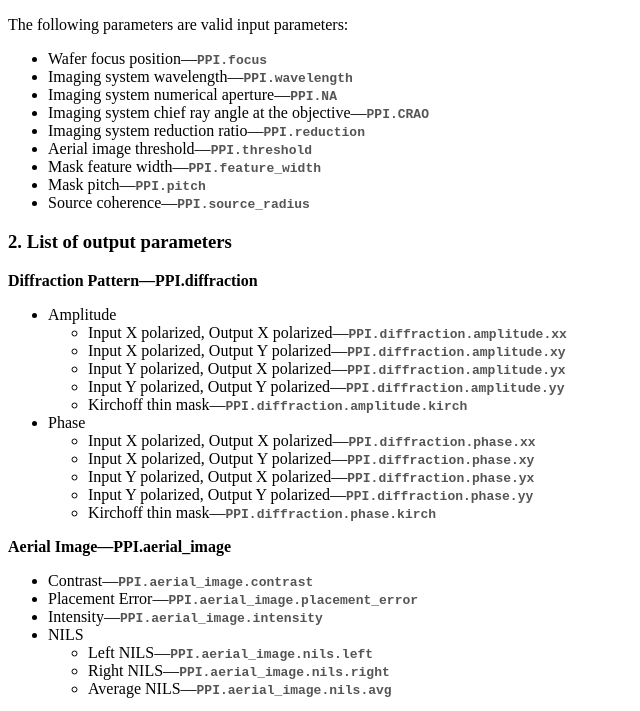
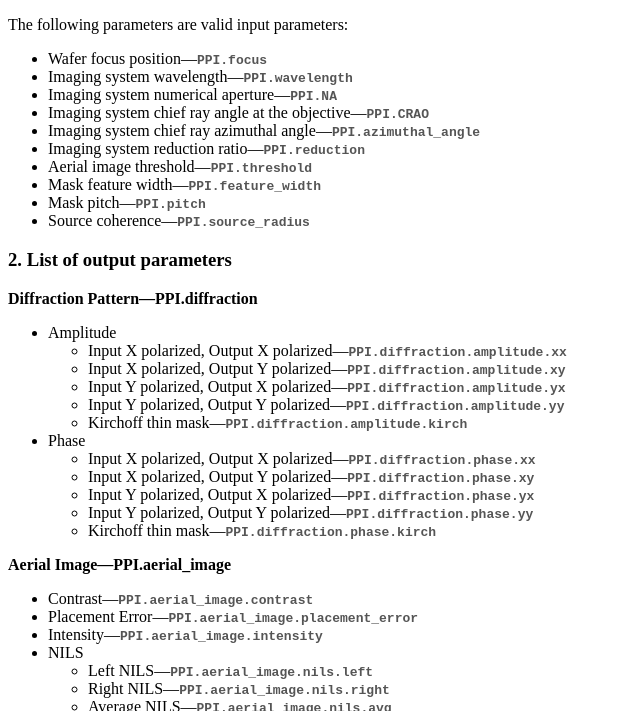
Before and after one commit to zlevinson/EasyPPI, a plain HTML site: page docs/API.html in a window 1280 px wide. Shown: the part 91-802 px from the top of the page, without its empty margins (0-640 px from the left). Drawn offline with Linux system fonts and the light colour scheme.

Commit message:
Added chief ray azimuthal angle

```diff
--- a/docs/API.html
+++ b/docs/API.html
@@ -34,6 +34,7 @@
 				<li>Imaging system wavelength&mdash;<span class='code'>PPI.wavelength</span></li>
 				<li>Imaging system numerical aperture&mdash;<span class='code'>PPI.NA</span></li>
 				<li>Imaging system chief ray angle at the objective&mdash;<span class='code'>PPI.CRAO</span></li>
+				<li>Imaging system chief ray azimuthal angle&mdash;<span class='code'>PPI.azimuthal_angle</span></li>
 				<li>Imaging system reduction ratio&mdash;<span class='code'>PPI.reduction</span></li>
 				<li>Aerial image threshold&mdash;<span class='code'>PPI.threshold</span></li>
 				<li>Mask feature width&mdash;<span class='code'>PPI.feature_width</span></li>
```
Also changed, not shown: 1 other file.
